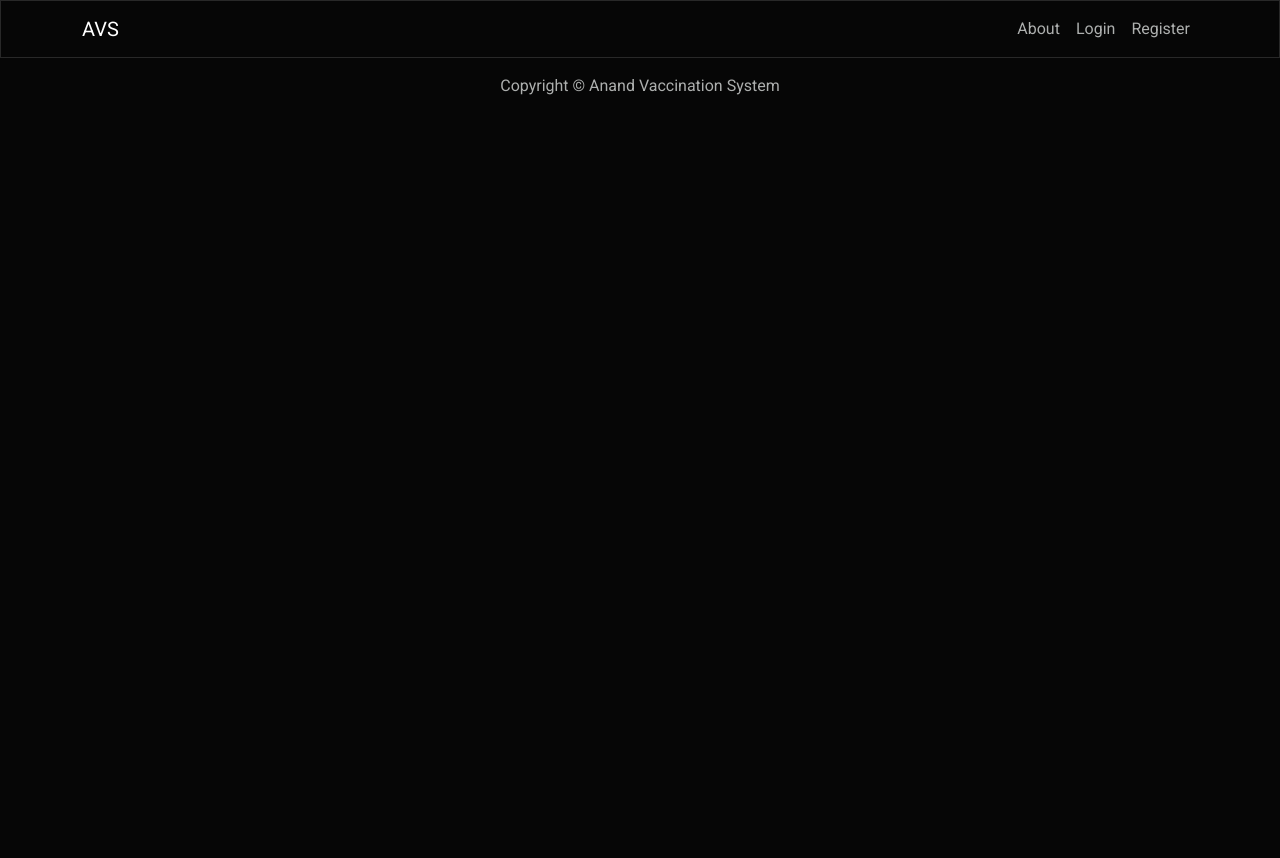
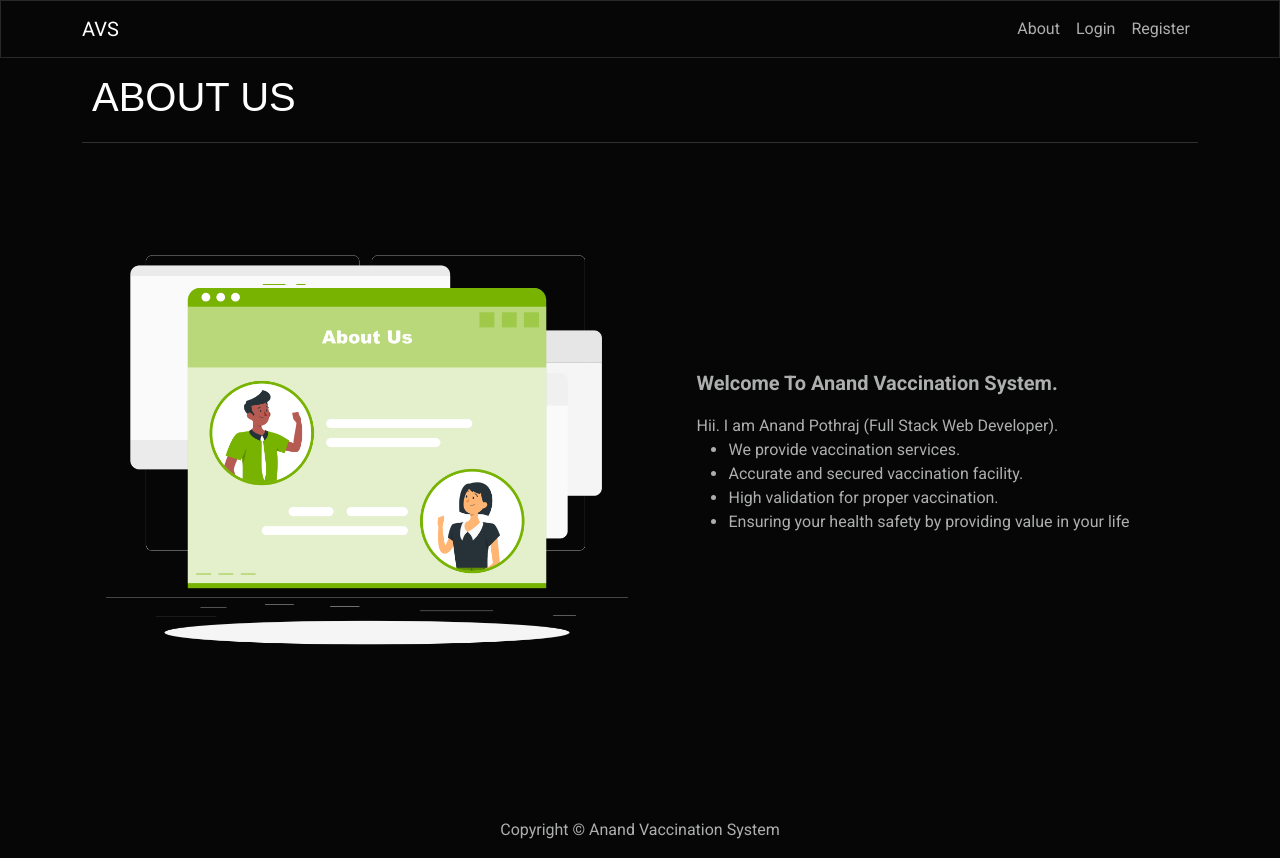
Before and after one commit to anandpothraj/avs-frontend, a React (Create React App) app: page /about in a window 1280 px wide. Before the commit the page ends 800 px from the top, so only its background shows below. Built offline with nearby package versions, Linux system fonts and the light colour scheme.

Commit message:
Created about page

```diff
--- a/src/App.js
+++ b/src/App.js
@@ -2,6 +2,7 @@ import Header from './layout/Header';
 import Footer from './layout/Footer';
 import './assets/customCss/custom.css';
 import HomeScreen from './screens/UserScreen/HomeScreen';
+import AboutScreen from './screens/UserScreen/AboutScreen';
 import { BrowserRouter as Router, Routes, Route } from "react-router-dom";
 
 const App = () => {
@@ -13,6 +14,7 @@ const App = () => {
             <Routes>
               {/* Open Routes */}
               <Route path='/' element={<HomeScreen/>} exact />
+              <Route path='/about' element={<AboutScreen/>} exact />
               {/* Open Routes */}
             </Routes>
           </main>
--- a/src/layout/Header.js
+++ b/src/layout/Header.js
@@ -27,7 +27,7 @@ const Header = () => {
           <Nav className="m-auto">
           </Nav>
           <Nav>
-            <Link to="/" className={linkCss}>About</Link>
+            <Link to="/about" className={linkCss}>About</Link>
             {
               user ?
               <>
--- /dev/null
+++ b/src/screens/UserScreen/AboutScreen.js
@@ -0,0 +1,38 @@
+import React from 'react';
+import MainScreen from '../../layout/MainScreen';
+import AboutImg from '../../assets/img/AboutBg.png';
+import { Col, Container, Image, Row } from 'react-bootstrap';
+
+const AboutScreen = () => {
+    return (
+        <>
+            <MainScreen title="ABOUT US">
+                <div className="main mt-0" fluid="md">
+                    <Container>
+                        <Row>
+                            <Col className="img" xs={6} md={6}>
+                                <Image src={AboutImg} fluid  />
+                            </Col>
+                            <Col className='d-flex' xs={12} md={6}>
+                                <div className='m-auto'>
+                                    <p>
+                                        <b>Welcome To Anand Vaccination System.</b>
+                                    </p>
+                                    <span>Hii. I am Anand Pothraj (Full Stack Web Developer).</span>
+                                    <ul>
+                                        <li>We provide vaccination services.</li>
+                                        <li>Accurate and secured vaccination facility.</li>
+                                        <li>High validation for proper vaccination.</li>
+                                        <li>Ensuring your health safety by providing value in your life</li>
+                                    </ul>
+                                </div>
+                            </Col>
+                        </Row>
+                    </Container>
+                </div>
+            </MainScreen>
+        </>
+    );
+};
+
+export default AboutScreen;
```
Also changed, not shown: src/assets/img/AboutBg.png (added). Lines whose indentation alone changed are shown as unchanged.
